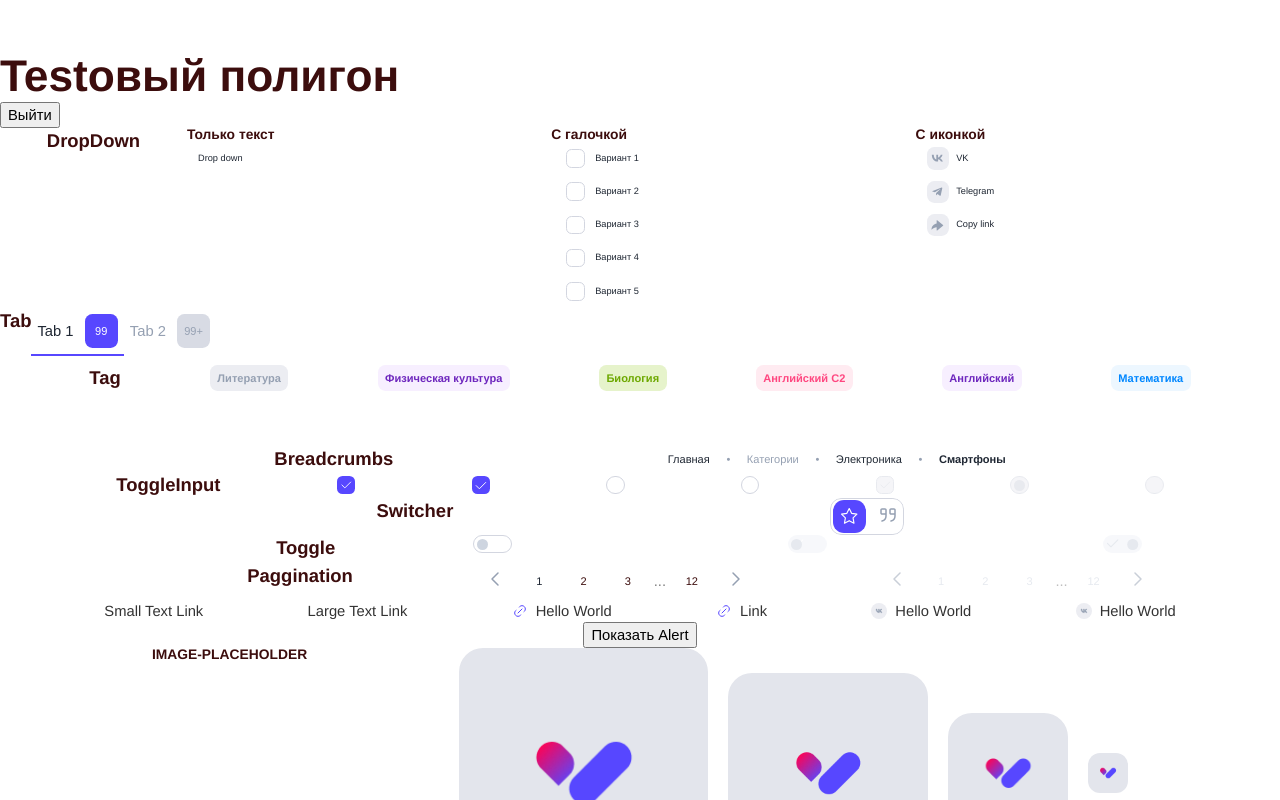
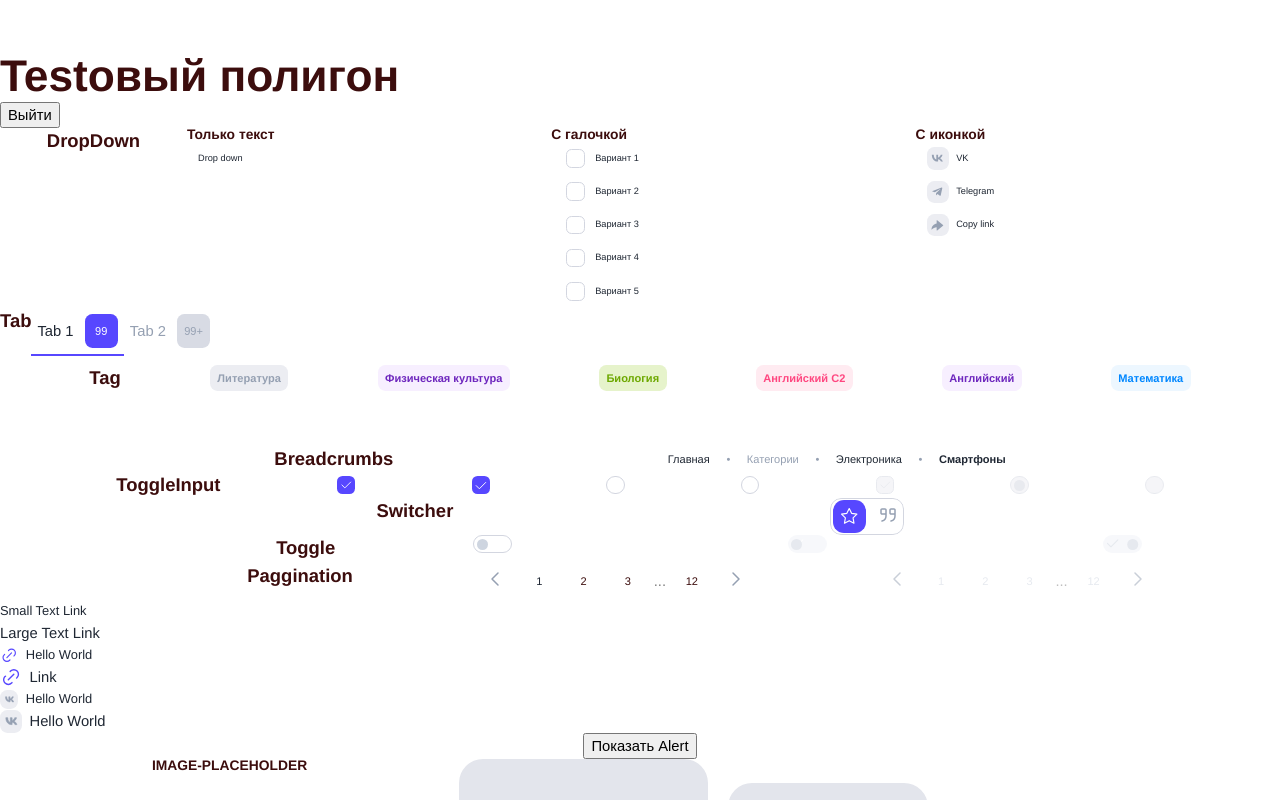
Before and after one commit to Aldiyar-B/Paraweb, a React (Vite) app: page /test in a window 1280 px wide. Shown: the top 800 px of the page. Built offline with nearby package versions, Linux system fonts and the light colour scheme.

Commit message:
rem и бэм для link

```diff
--- a/src/components/Link/LinkComponent.jsx
+++ b/src/components/Link/LinkComponent.jsx
@@ -1,9 +1,9 @@
 import React from 'react';
 import styles from './LinkComponent.module.scss';
+import { icons } from '../icons';
 
-import { icons } from '../Link/icons';
 const getIcon = (iconName) =>
-  icons[`../../assets/svg/icons/${iconName}.svg`] || null;
+  icons[`../assets/svg/icons/${iconName}.svg`] || null;
 
 const LinkComponent = ({
   href,
@@ -14,10 +14,10 @@ const LinkComponent = ({
   disabled = false,
 }) => {
   return (
-    <span className={styles.linkWrapper}>
+    <span className={`${styles.link}  ${styles[`link--${size}`]}`}>
       {icon && getIcon(icon) && (
         <span
-          className={`${styles.icon} ${styles[type]}`}
+          className={`${styles.link__icon} ${styles[`link--${type}`]} ${styles[`link__icon--${size}`]}`}
           dangerouslySetInnerHTML={{ __html: getIcon(icon) }}
         />
       )}
@@ -25,7 +25,7 @@ const LinkComponent = ({
         href={disabled ? undefined : href}
         role={disabled ? 'link' : undefined}
         aria-disabled={disabled}
-        className={`${styles.link} ${styles[size]}  ${disabled ? styles.disabled : ''}`}
+        className={`${styles.link__element} ${disabled ? styles['link__element--disabled'] : ''}`}
       >
         {children && <span>{children}</span>}
       </a>
--- a/src/components/Link/LinkComponent.module.scss
+++ b/src/components/Link/LinkComponent.module.scss
@@ -1,124 +1,113 @@
 @use '../../style/utils/typography.scss' as *;
 @use '../../style/global/breakpoints.scss' as *;
 
-.linkWrapper {
+.link {
   display: inline-flex;
   align-items: center;
-  gap: 8px;
+  gap: 0.8rem;
   @include text-body;
-}
 
-.link {
+  &__element {
     text-decoration: none;
-  color: #333;
+    color: var(--text-color);
     font-weight: 500;
     transition: color 0.2s ease-in-out;
     display: inline-flex;
     align-items: center;
 
-  /* Подчеркивание для ссылок при hover и active */
-  &:hover {
-    color: var(--ultramarine-default-color);
-    text-decoration: underline;
-  }
-  &:active {
-    color: var(--ultramarine-default-color);
-    text-decoration: underline;
-  }
-
-  /* Для социальных ссылок убираем подчеркивание */
-  &.social {
-    text-decoration: none; /* Убираем подчеркивание */
-    &:hover {
-      color: var(--ultramarine-default-color);
-      text-decoration: none; /* Убираем подчеркивание */
-    }
-    &:active {
-      color: var(--ultramarine-default-color);
-      text-decoration: none; /* Убираем подчеркивание */
-    }
-  }
-}
-
-/* Размеры */
-.small {
-  .icon {
-    width: 20px;
-    height: 20px;
-  }
-}
-.large {
-  .icon {
-    width: 24px;
-    height: 24px;
-  }
-}
-
-/* Текстовая ссылка */
-.text {
-  gap: 4px;
-  /* Добавляем hover для .text */
-  &:hover {
-    color: var(--ultramarine-default-color);
-    text-decoration: underline;
-  }
+    &:hover,
     &:active {
       color: var(--ultramarine-default-color);
       text-decoration: underline;
     }
   }
 
-/* Иконка */
-.icon {
-  width: 16px;
-  height: 16px;
+  &__icon {
     display: flex;
     align-items: center;
     justify-content: center;
+    width: 2.4rem;
+    height: 2.4rem;
+
+    svg {
+      width: 100%;
+      height: 100%;
+    }
+
     svg path {
       stroke: var(--ultramarine-default-color);
     }
 
-  /* Добавляем hover для иконки */
-  &:hover {
-    color: var(--ultramarine-default-color);
-    text-decoration: underline;
+    &--small {
+      width: 2rem;
+      height: 2rem;
     }
+
+    &--large {
+      width: 2.4rem;
+      height: 2.4rem;
+    }
+  }
+
+  &--small {
+    font-size: 1.4rem;
+
+    @include mobile {
+      font-size: 1.2rem;
+
+      .link__icon {
+        width: 2rem;
+        height: 2rem;
+      }
+    }
+  }
+
+  &--large {
+    font-size: 1.6rem;
+
+    @include mobile {
+      font-size: 1.4rem;
+
+      .link__icon {
+        width: 2.4rem;
+        height: 2.4rem;
+      }
+    }
+  }
+
+  &--text {
+    gap: 0.4rem;
+
+    &:hover,
     &:active {
       color: var(--ultramarine-default-color);
       text-decoration: underline;
     }
   }
 
-/* Социальные ссылки */
-.social {
+  &--social {
     display: inline-flex;
     align-items: center;
     justify-content: center;
-  padding: 4px;
+    padding: 0.4rem;
     background: var(--gray-color-3);
-  border-radius: 8px;
+    border-radius: 0.8rem;
+    text-decoration: none;
 
-  .icon {
-    width: 16px;
-    height: 16px;
+    .link__icon {
+      width: 1.6rem;
+      height: 1.6rem;
     }
 
     svg path {
       fill: var(--text-secondary-color);
       stroke: var(--text-secondary-color);
     }
-}
-.social {
-  text-decoration: none; /* Убираем подчеркивание */
 
-  &:hover {
-    text-decoration: none; /* Убираем подчеркивание при наведении */
-    color: var(--ultramarine-default-color); /* Цвет при наведении */
-  }
-
+    &:hover,
     &:active {
-    text-decoration: none; /* Убираем подчеркивание при активном состоянии */
-    color: var(--ultramarine-default-color); /* Цвет при активации */
+      text-decoration: none;
+      color: var(--ultramarine-default-color);
     }
   }
+}
--- a/src/components/Link/icons.jsx
+++ /dev/null
@@ -1,5 +0,0 @@
-// Импортируем иконки
-export const icons = import.meta.glob('../../assets/svg/icons/*.svg', {
-  eager: true,
-  as: 'raw',
-});
--- a/src/views/Test.jsx
+++ b/src/views/Test.jsx
@@ -188,7 +188,13 @@ function Test() {
         />
       </div>
       {/* Link */}
-      <div style={{ display: 'flex', justifyContent: 'space-evenly' }}>
+      <div
+        style={{
+          display: 'flex',
+          justifyContent: 'space-evenly',
+          flexDirection: 'column',
+        }}
+      >
         <LinkComponent size="small" type="text" href="#">
           Small Text Link
         </LinkComponent>
```
Lines whose indentation alone changed are shown as unchanged.
